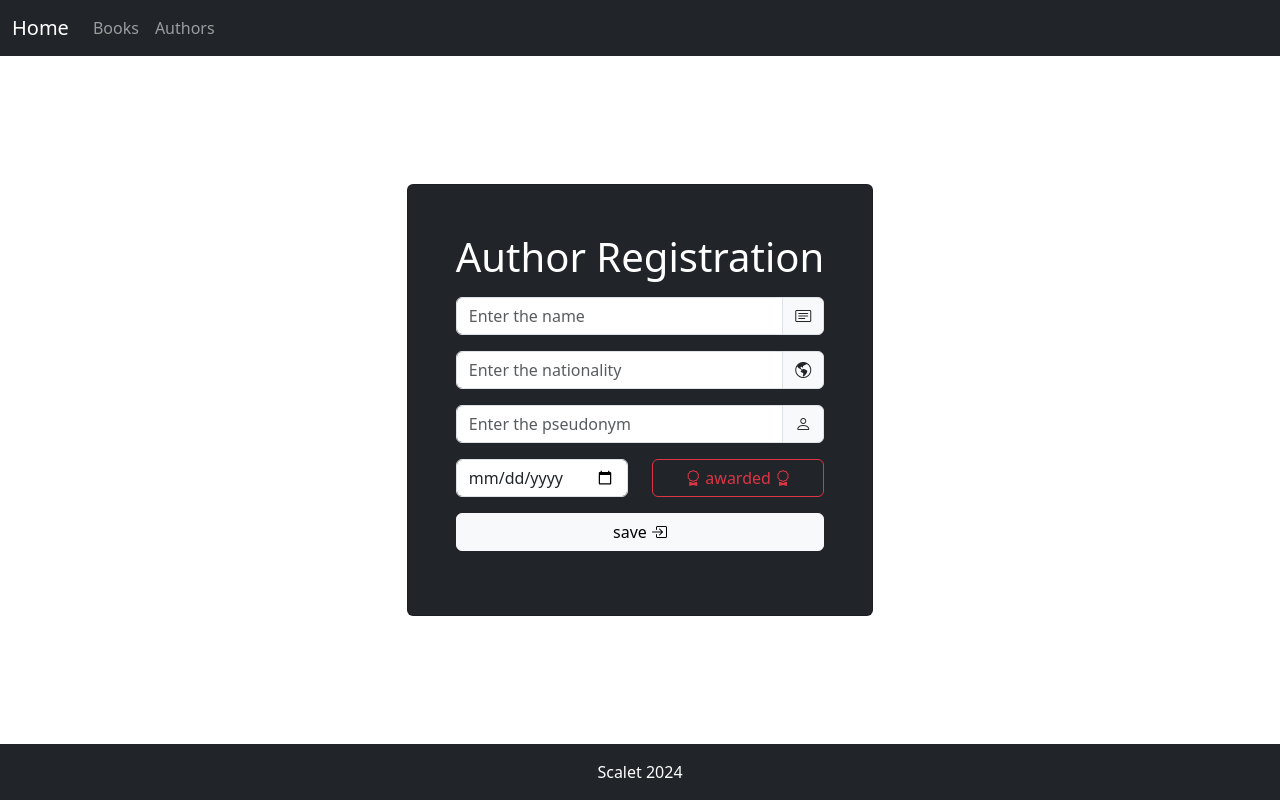
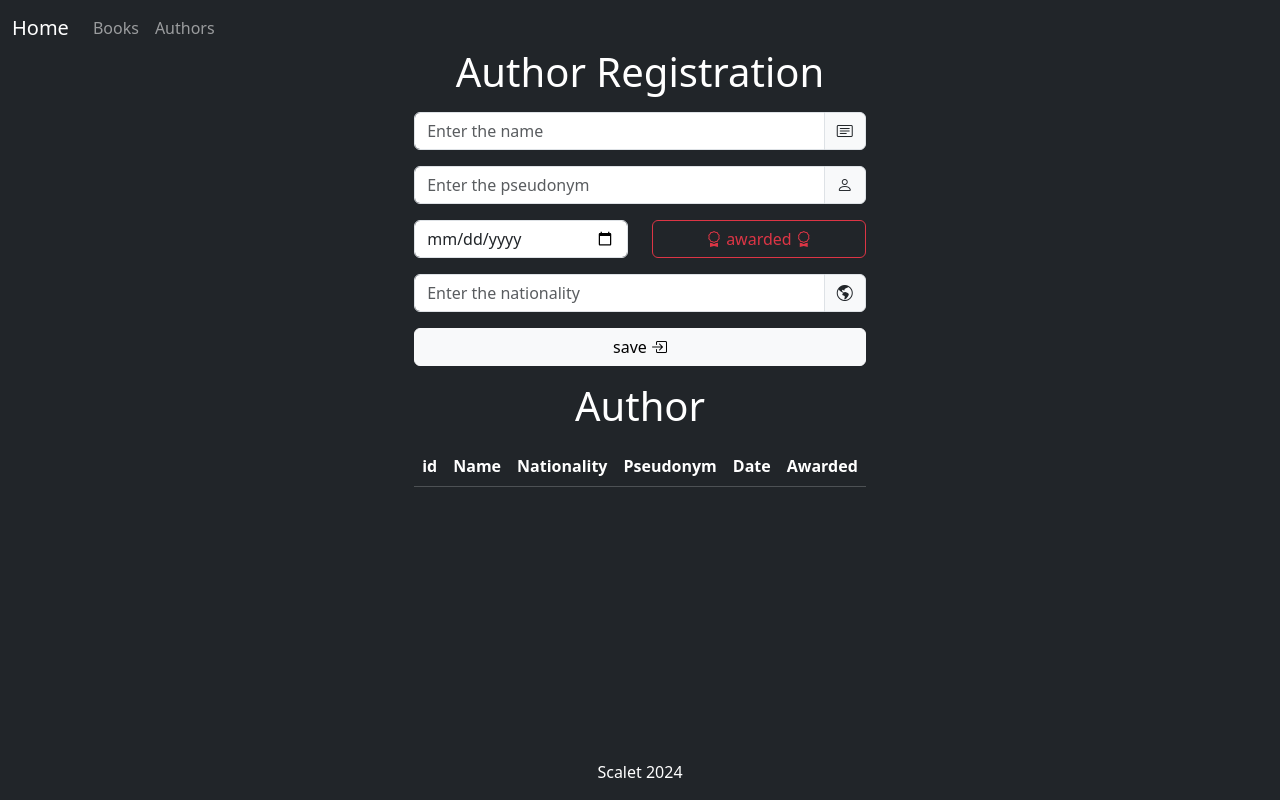
Before and after one commit to rafaScalet/AngularExam, an Angular app: page /authors in a window 1280 px wide. Built offline with nearby package versions, Linux system fonts and the light colour scheme.

Commit message:
author reactive forms

```diff
--- a/src/app/components/authors/authors.component.html
+++ b/src/app/components/authors/authors.component.html
@@ -1,40 +1,66 @@
-<div class="d-flex justify-content-center align-items-center text-center vh-100">
-  <div class="card text-white bg-dark p-5">
-    <form>
+<div class="vh-100 bg-dark">
+  <div class="d-flex justify-content-center align-items-center text-center">
+    <div class="text-white bg-dark p-5">
+      <form [formGroup]="authorFormGroup">
         <h1 class="mb-3">Author Registration</h1>
         <div class="row mb-3">
           <div class="input-group col">
-          <input class="form-control" type="text" name="name" id="name" placeholder="Enter the name">
+            <input class="form-control" formControlName="name" type="text" name="name" id="name" placeholder="Enter the name">
             <span class="input-group-text"><i class="bi bi-card-text"></i></span>
           </div>
         </div>
         <div class="row mb-3">
           <div class="input-group col">
-          <input class="form-control" type="text" name="nationality" id="nationality"
-            placeholder="Enter the nationality">
-          <span class="input-group-text"><i class="bi bi-globe-americas"></i></span>
-        </div>
-      </div>
-      <div class="row mb-3">
-        <div class="input-group col">
-          <input class="form-control" type="text" name="pseudonym" id="pseudonym" placeholder="Enter the pseudonym">
+            <input class="form-control" formControlName="pseudonym" type="text" name="pseudonym" id="pseudonym" placeholder="Enter the pseudonym">
             <span class="input-group-text"><i class="bi bi-person"></i></span>
           </div>
         </div>
         <div class="row mb-3">
           <div class="input-group col">
-          <input class="form-control" type="date" name="date" id="date">
+            <input class="form-control" formControlName="date" type="date" name="date" id="date">
           </div>
           <div class="input-group col">
             <div class="btn-group col-12" role="group" aria-label="Basic checkbox toggle button group">
-            <input type="checkbox" class="btn-check" id="awarded" autocomplete="off">
+              <input type="checkbox" formControlName="awarded" class="btn-check" id="awarded" autocomplete="off">
               <label class="btn btn-outline-danger" for="awarded"><i class="bi bi-award"></i> awarded <i class="bi bi-award"></i></label>
             </div>
           </div>
         </div>
+        <div class="row mb-3">
+          <div class="input-group col">
+            <input class="form-control" formControlName="nationality" type="text" name="nationality" id="nationality"
+              placeholder="Enter the nationality">
+            <span class="input-group-text"><i class="bi bi-globe-americas"></i></span>
+          </div>
+        </div>
         <div class="row mx-auto mb-3">
-        <button class="btn btn-light" type="submit">save <i class="bi bi-box-arrow-in-right"></i></button>
+          <button class="btn btn-light" (click)="save()" type="submit">save <i class="bi bi-box-arrow-in-right"></i></button>
         </div>
       </form>
+      <h1 class="mb-3">Author</h1>
+      <table class="table table-dark table-striped">
+        <thead>
+          <tr class="p-3">
+            <th scope="col">id</th>
+            <th scope="col">Name</th>
+            <th scope="col">Nationality</th>
+            <th scope="col">Pseudonym</th>
+            <th scope="col">Date</th>
+            <th scope="col">Awarded</th>
+          </tr>
+        </thead>
+        <tbody>
+          <tr  *ngFor="let author of authors">
+            <th scope="row">{{author.id}}</th>
+            <td>{{author.name}}</td>
+            <td>{{author.nationality}}</td>
+            <td>{{author.pseudonym}}</td>
+            <td>{{author.date}}</td>
+            <td>{{author.awarded}}</td>
+          </tr>
+        </tbody>
+      </table>
     </div>
   </div>
+
+</div>
--- a/src/app/components/authors/authors.component.ts
+++ b/src/app/components/authors/authors.component.ts
@@ -1,10 +1,28 @@
 import { Component } from '@angular/core';
+import { Author } from '../../interfaces/author';
+import { FormBuilder, FormGroup } from '@angular/forms';
 
 @Component({
   selector: 'app-authors',
   templateUrl: './authors.component.html',
-  styleUrl: './authors.component.css'
+  styleUrl: './authors.component.css',
 })
 export class AuthorsComponent {
+  authors: Author[] = [];
+  authorFormGroup: FormGroup;
 
+  constructor(private formBuilder: FormBuilder) {
+    this.authorFormGroup = formBuilder.group({
+      id: [''],
+      name: [''],
+      nationality: [''],
+      pseudonym: [''],
+      date: [''],
+      awarded: [''],
+    });
+  }
+
+  save() {
+    this.authors.push(this.authorFormGroup.value);
+  }
 }
--- a/src/app/components/books/books.component.html
+++ b/src/app/components/books/books.component.html
@@ -1,3 +1,4 @@
+<div class="vh-100 bg-dark">
   <div class="d-flex justify-content-center align-items-center text-center bg-dark">
     <div class="text-white bg-dark p-5 mt-5">
       <form [formGroup]="bookFormGroup">
@@ -49,7 +50,7 @@
           <button class="btn btn-light" (click)="save()" type="submit">save <i class="bi bi-box-arrow-in-right"></i></button>
         </div>
       </form>
-    <h1 class="mb-3">Alunos</h1>
+      <h1 class="mb-3">Book</h1>
       <table class="table table-dark table-striped">
         <thead>
           <tr class="p-3">
@@ -74,3 +75,4 @@
       </table>
     </div>
   </div>
+</div>
```
Also changed, not shown: src/app/components/books/books.component.ts (+11 -11 lines). Lines whose indentation alone changed are shown as unchanged.
